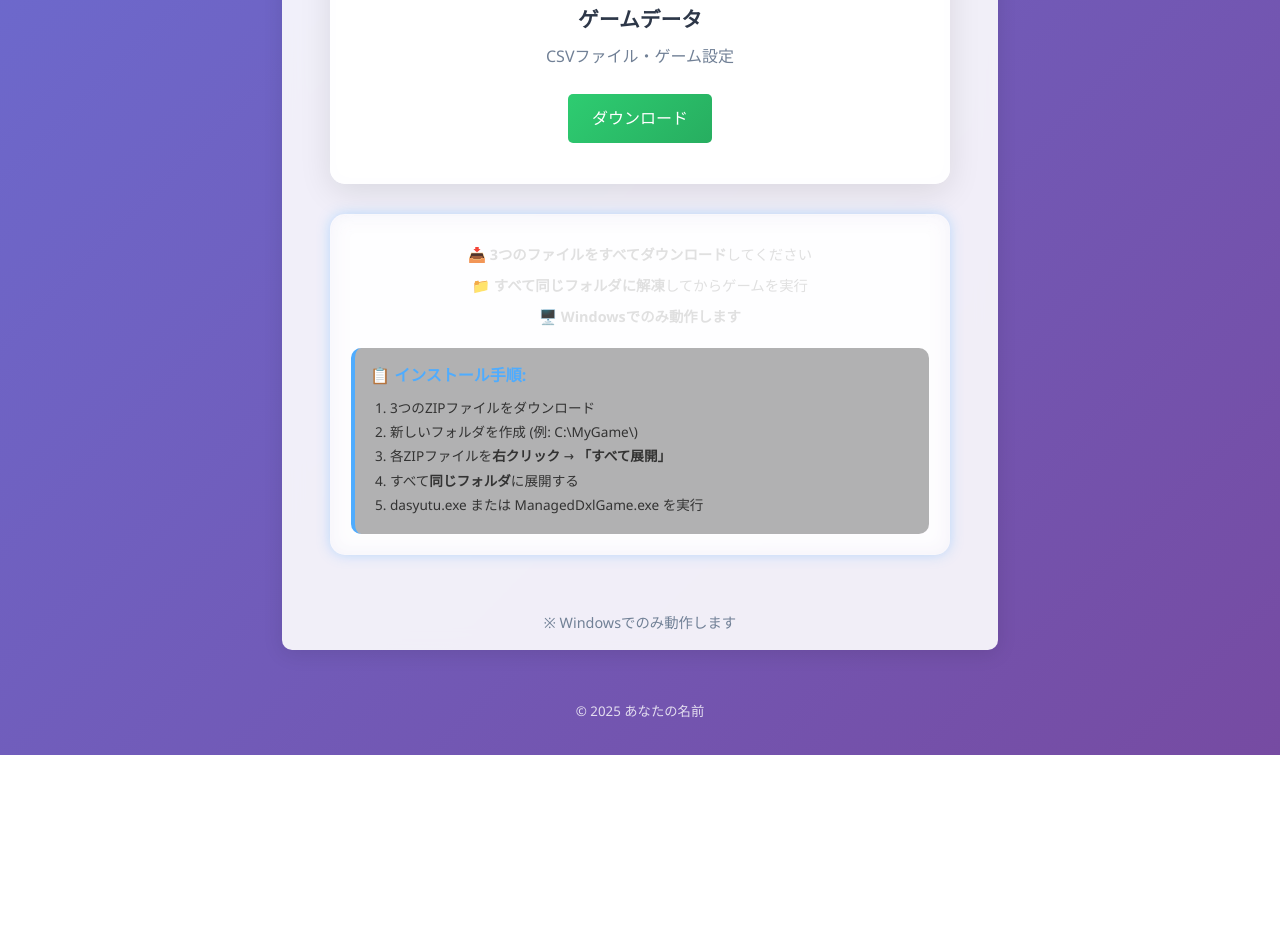
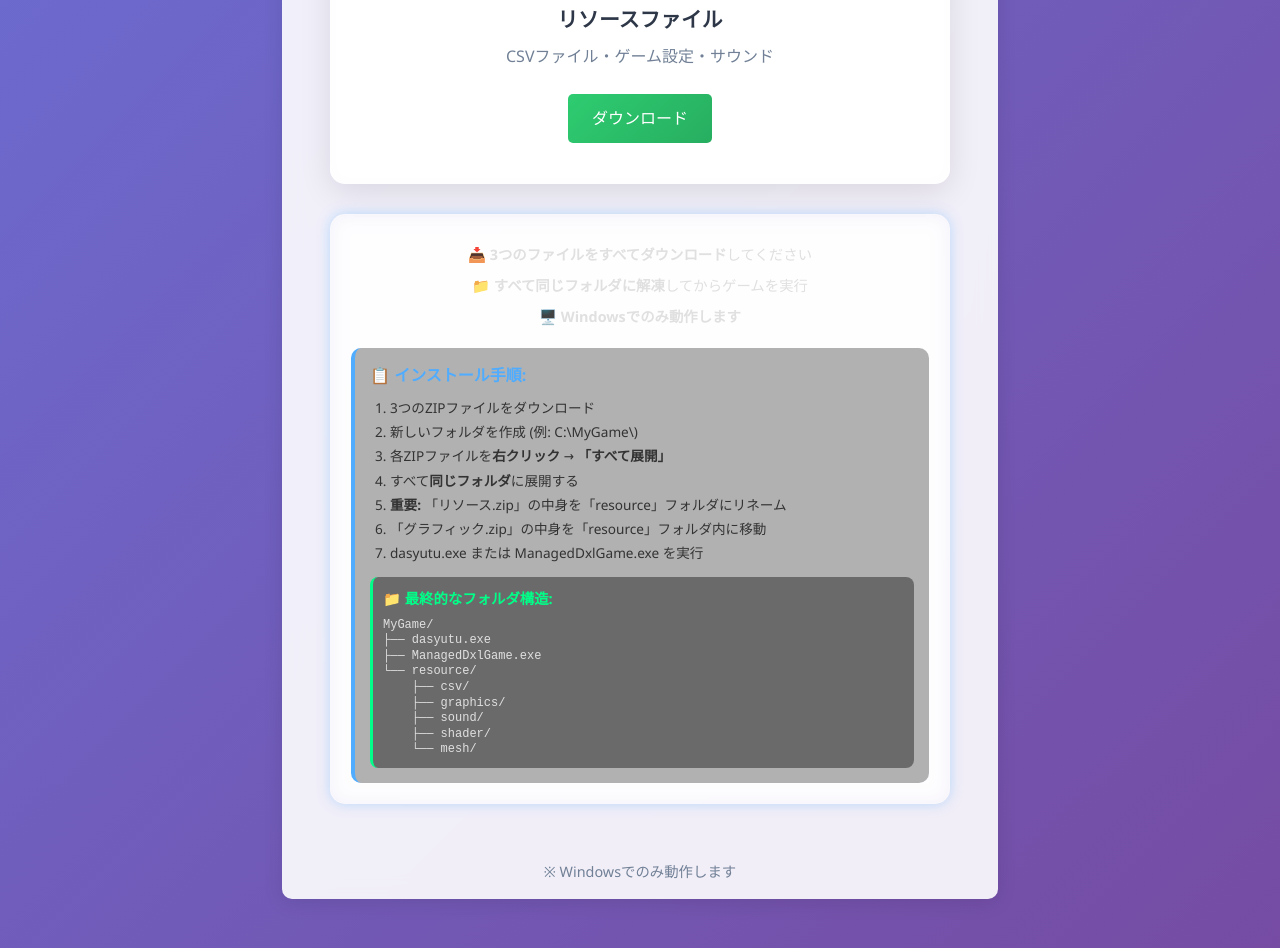
Before and after one commit to kariyaharuki/my-game-website, a plain HTML site: page index.html in a window 1280 px wide. Shown: the part 1505-2453 px from the top of the page. Before the commit the page ends 2260 px from the top, so only its background shows below. Drawn offline with Linux system fonts and the light colour scheme.

Commit message:
Add files via upload

```diff
--- a/index.html
+++ b/index.html
@@ -88,9 +88,9 @@
           </div>
           <div class="game-card">
             <div class="game-icon">📊</div>
-            <h4>ゲームデータ</h4>
-            <p>CSVファイル・ゲーム設定</p>
-            <a class="btn game-btn" href="csv.zip" download="ゲームデータ.zip">ダウンロード</a>
+            <h4>リソースファイル</h4>
+            <p>CSVファイル・ゲーム設定・サウンド</p>
+            <a class="btn game-btn" href="csv.zip" download="リソース.zip">ダウンロード</a>
           </div>
         </div>
 
@@ -106,8 +106,22 @@
               <li>新しいフォルダを作成 (例: C:\MyGame\)</li>
               <li>各ZIPファイルを<strong>右クリック</strong> → <strong>「すべて展開」</strong></li>
               <li>すべて<strong>同じフォルダ</strong>に展開する</li>
+              <li><strong>重要:</strong> 「リソース.zip」の中身を「resource」フォルダにリネーム</li>
+              <li>「グラフィック.zip」の中身を「resource」フォルダ内に移動</li>
               <li>dasyutu.exe または ManagedDxlGame.exe を実行</li>
             </ol>
+            <div class="folder-structure">
+              <h5>📁 最終的なフォルダ構造:</h5>
+              <pre>MyGame/
+├── dasyutu.exe
+├── ManagedDxlGame.exe
+└── resource/
+    ├── csv/
+    ├── graphics/
+    ├── sound/
+    ├── shader/
+    └── mesh/</pre>
+            </div>
           </div>
         </div>
       </div>
--- a/style.css
+++ b/style.css
@@ -566,3 +566,26 @@ button, .btn {
   font-size: 0.85rem;
   line-height: 1.4;
 }
+
+.folder-structure {
+  margin-top: 15px;
+  padding: 10px;
+  background: rgba(0, 0, 0, 0.4);
+  border-radius: 8px;
+  border-left: 3px solid #00ff88;
+}
+
+.folder-structure h5 {
+  margin: 0 0 8px 0;
+  color: #00ff88;
+  font-size: 0.9rem;
+}
+
+.folder-structure pre {
+  margin: 0;
+  font-family: 'Courier New', monospace;
+  font-size: 0.75rem;
+  color: #e0e0e0;
+  line-height: 1.3;
+  white-space: pre;
+}
```
